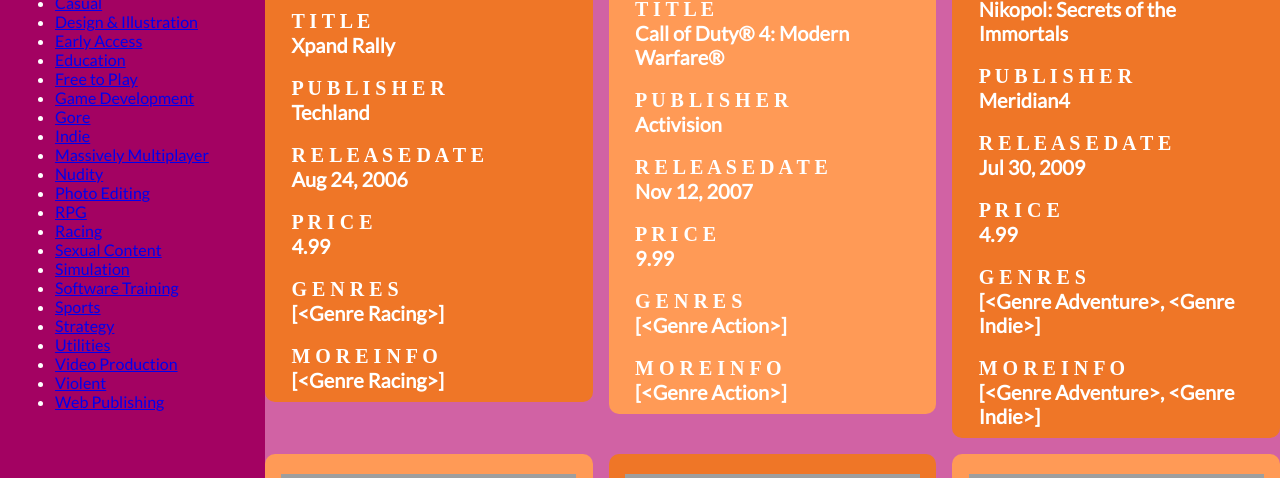
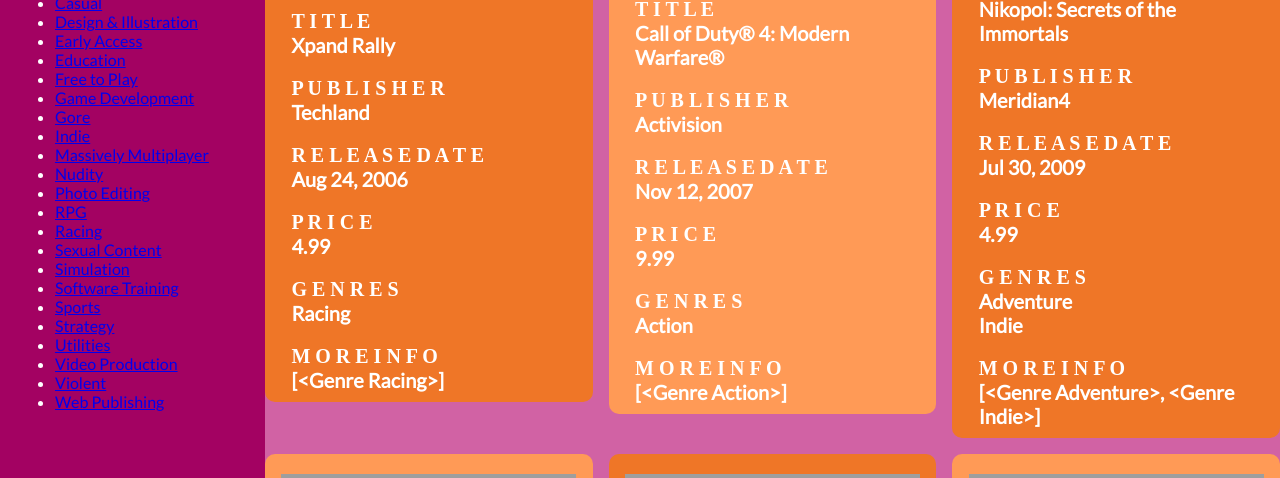
Before and after one commit to dis-may/game-library, a Flask app: page /games in a window 1280 px wide. Shown: the part 522-1000 px from the top of the page. Run offline with Flask 3, Linux system fonts and the light colour scheme; some libraries are stand-ins or nearby versions; some web fonts are replaced; grey boxes are pictures that could not be loaded.

Commit message:
genres in game card now display as names and not <Genre Name> objects

```diff
--- a/games/templates/games.html
+++ b/games/templates/games.html
@@ -30,7 +30,9 @@
 
             <div class="info-block">
                 <p class="headings">G E N R E S</p>
-                <p class="info">{{ game.genres }}</p>
+                {% for genre in game.genres %}
+                    <p class="info">{{ genre.genre_name }}</p>
+                {% endfor %}
             </div>
 
             <div class="info-block">
```
